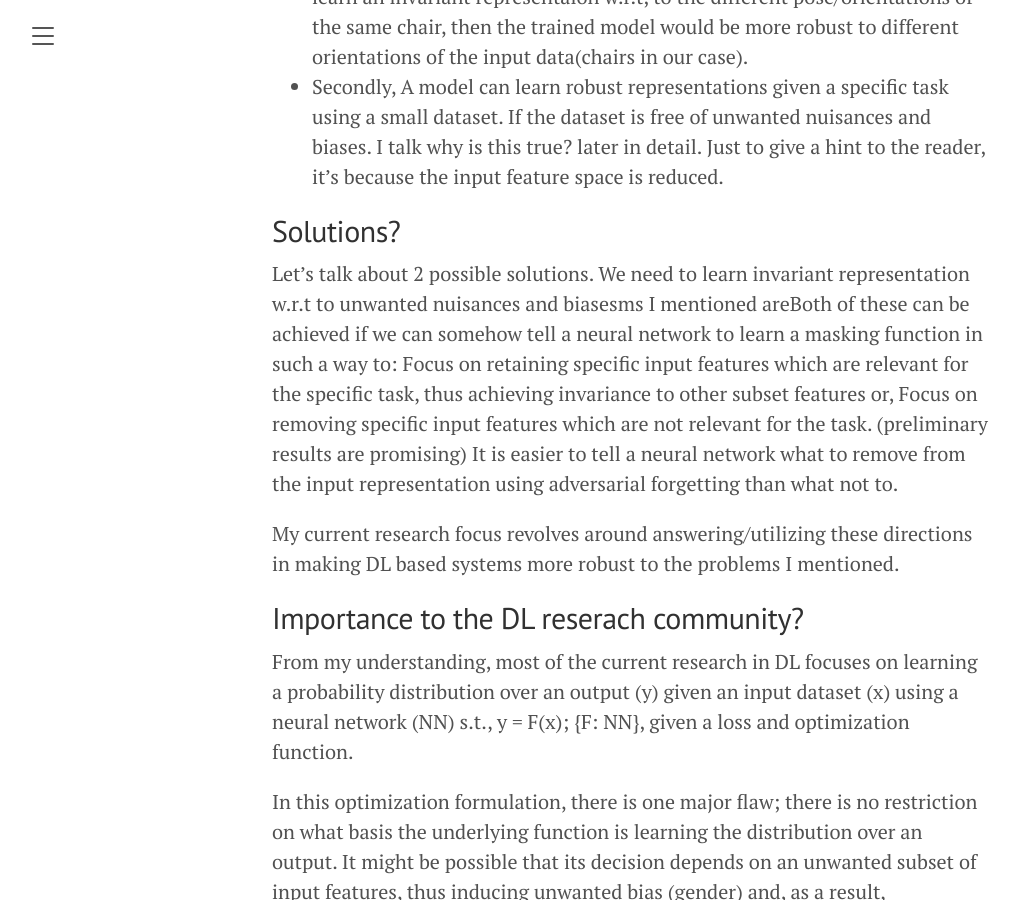
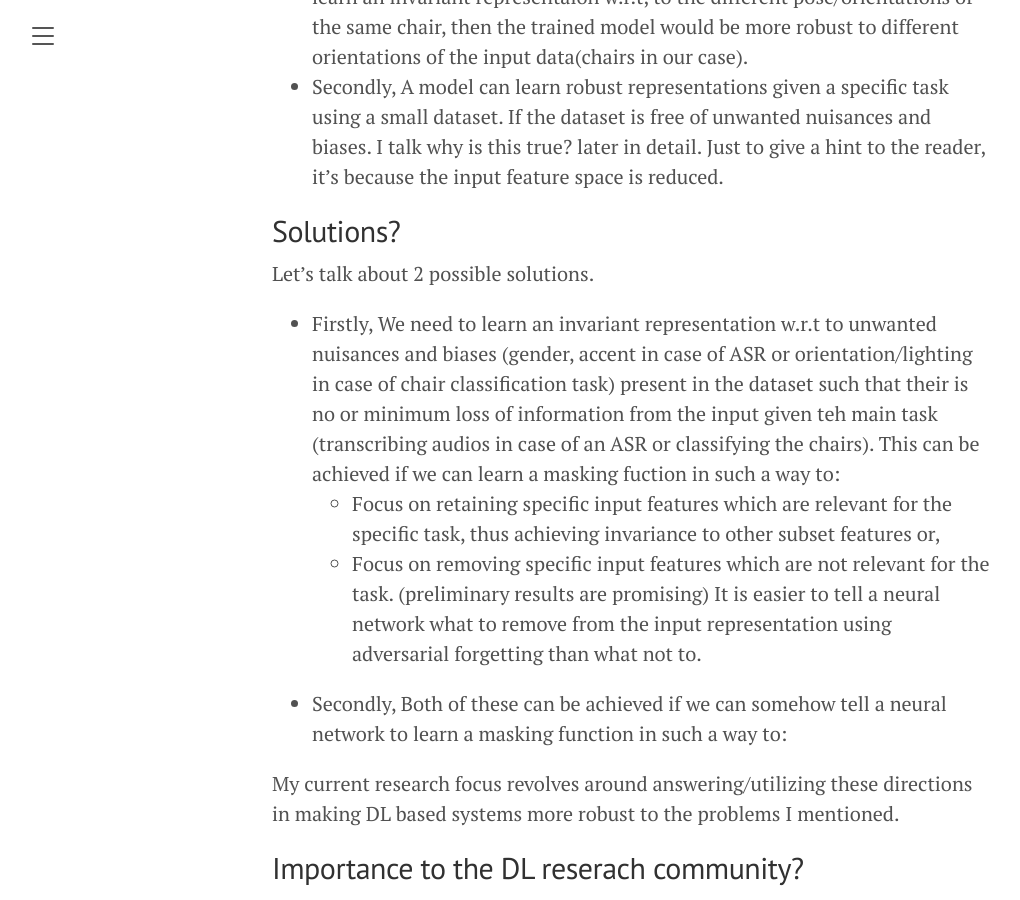
Before and after one commit to raotnameh/raotnameh.github.io, a Jekyll site: the page built from current_rf.md, in a window 1280 px wide and 900 px high, scrolled down 1639 px. Shown: the whole window, without its empty margins (8-1028 px from the left). Built offline with Jekyll 4.4.1, drawn with Linux system fonts in a browser that asks for light colours.

Commit message:
It's just my website

```diff
--- a/current_rf.md
+++ b/current_rf.md
@@ -24,10 +24,13 @@ Let's elaborate these 2 statement, I just made.
 * Secondly, A model can learn robust representations given a specific task using a small dataset. If the dataset is free of unwanted nuisances and biases. I talk why is this true? later in detail. Just to give a hint to the reader, it's because the input feature space is reduced.
 
 ## Solutions?
-Let's talk about 2 possible solutions. We need to learn invariant representation w.r.t to unwanted nuisances and biasesms I mentioned areBoth of these can be achieved if we can somehow tell a neural network to learn a masking function in such a way to:
-Focus on retaining specific input features which are relevant for the specific task, thus achieving invariance to other subset features or,
-Focus on removing specific input features which are not relevant for the task. (preliminary results are promising)
+Let's talk about 2 possible solutions.
+* Firstly, We need to learn an invariant representation w.r.t to unwanted nuisances and biases (gender, accent in case of ASR or orientation/lighting in case of chair classification task) present in the dataset such that their is no or minimum loss of information from the input given teh main task (transcribing audios in case of an ASR or classifying the chairs). This can be achieved if we can learn a masking fuction in such a way to:
+    * Focus on retaining specific input features which are relevant for the specific task, thus achieving invariance to other subset features or,
+    * Focus on removing specific input features which are not relevant for the task. (preliminary results are promising)
 It is easier to tell a neural network what to remove from the input representation using adversarial forgetting than what not to.
+
+* Secondly, Both of these can be achieved if we can somehow tell a neural network to learn a masking function in such a way to:
 
 My current research focus revolves around answering/utilizing these directions in making DL based systems more robust to the problems I mentioned.
 
```
